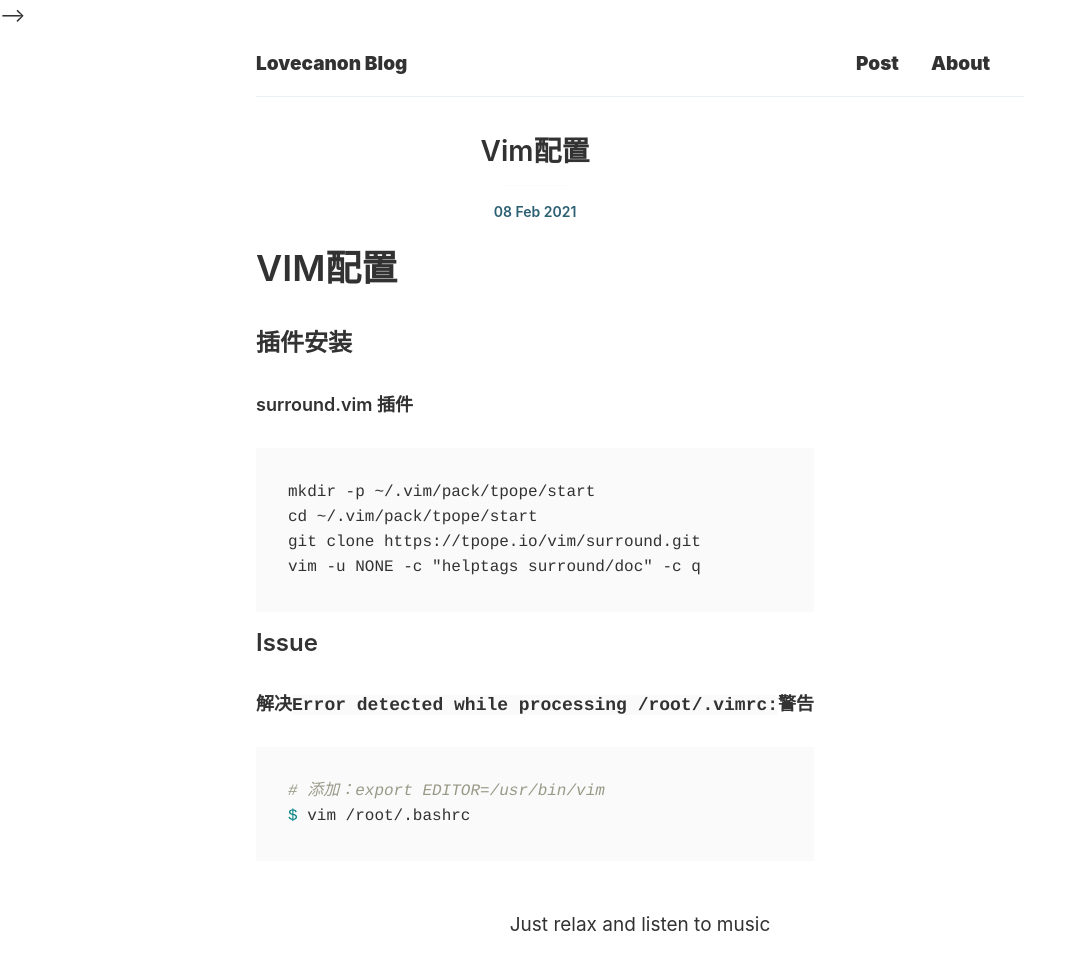
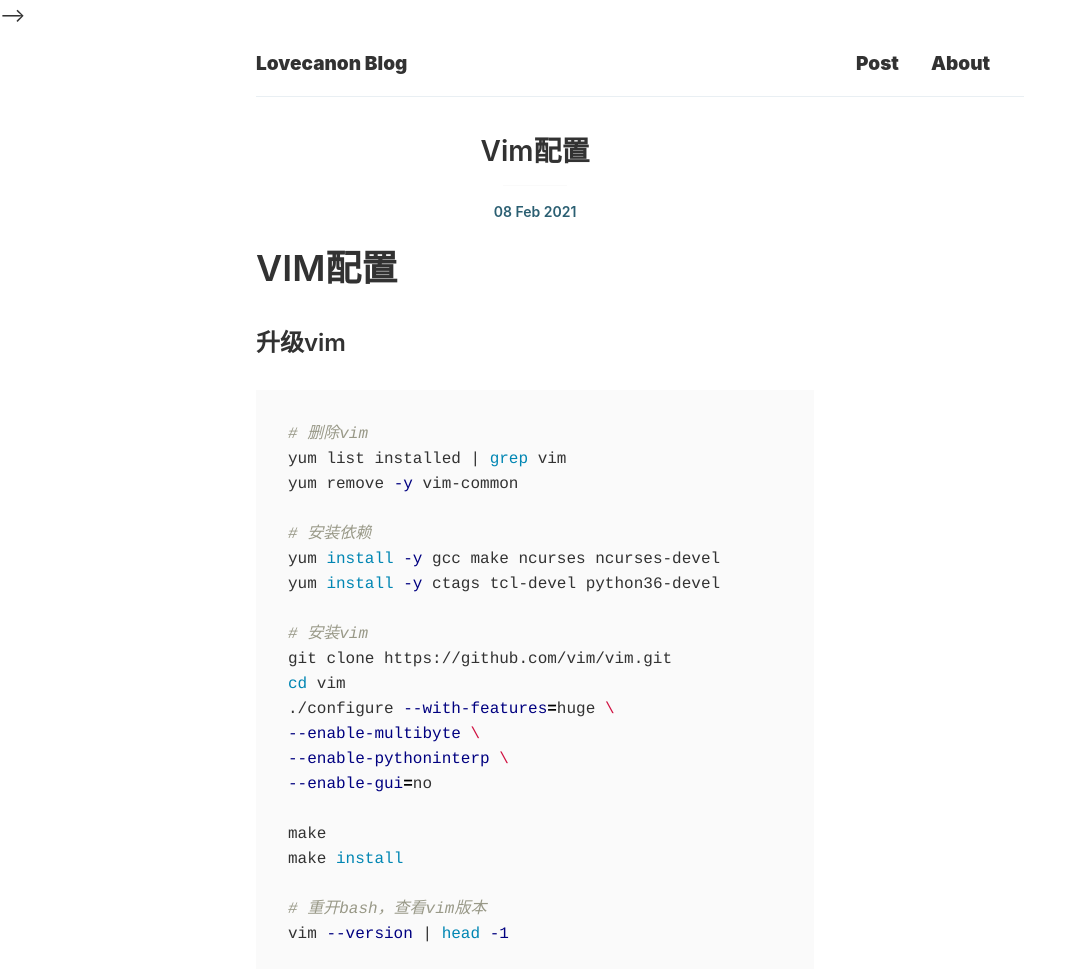
Before and after one commit to Lovecanon/lovecanon.github.io, a Jekyll site: the page built from _posts/2021-2-8-VIM配置.md, in a window 1280 px wide, cut to the strip 0-969 px from the top of the page. Shown: the whole strip, without its empty margins (0-1085 px from the left). Built offline with Jekyll 4.4.1, drawn with Linux system fonts in a browser that asks for light colours; our own code applies the rules of GitHub Pages for plain Markdown files.

Commit message:
Update 2021-2-8-VIM配置.md

````diff
--- a/_posts/2021-2-8-VIM配置.md
+++ b/_posts/2021-2-8-VIM配置.md
@@ -2,14 +2,31 @@
 # VIM配置
 
 
-### 插件安装
+### 升级vim
+```bash
+# 删除vim
+yum list installed | grep vim
+yum remove -y vim-common
 
-##### surround.vim 插件
-```
-mkdir -p ~/.vim/pack/tpope/start
-cd ~/.vim/pack/tpope/start
-git clone https://tpope.io/vim/surround.git
-vim -u NONE -c "helptags surround/doc" -c q
+# 安装依赖
+yum install -y gcc make ncurses ncurses-devel
+yum install -y ctags tcl-devel python36-devel
+
+# 安装vim
+git clone https://github.com/vim/vim.git
+cd vim
+./configure --with-features=huge \
+--enable-multibyte \
+--enable-pythoninterp \
+--enable-gui=no
+
+make
+make install
+
+# 重开bash，查看vim版本
+vim --version | head -1
+
+
 ```
 
 
````
